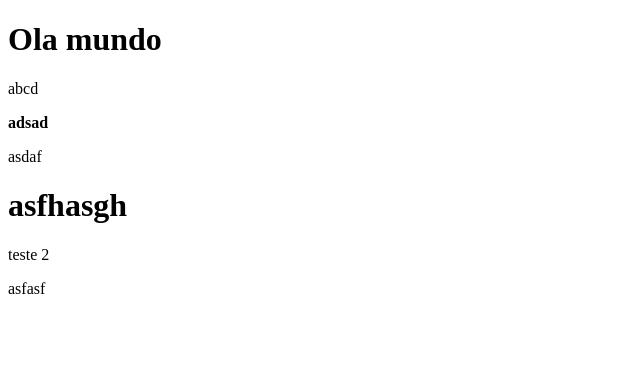
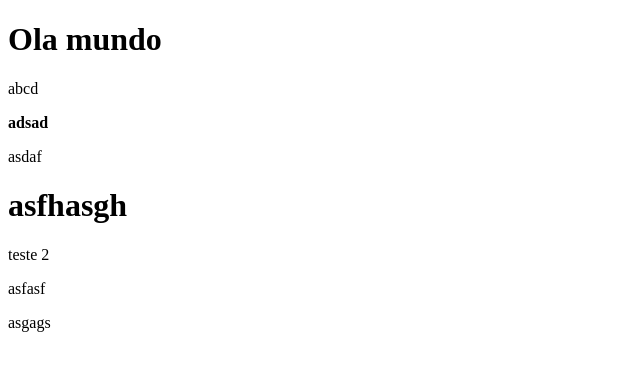
Before and after one commit to JhonnySouzaDosSantos/Teste, a plain HTML site: page index.html in a window 1280 px wide. Shown: the full height of the page, 0-640 px from the left. Drawn offline with Linux system fonts and the light colour scheme.

Commit message:
teste denovo

```diff
--- a/index.html
+++ b/index.html
@@ -13,5 +13,6 @@
     <h1>asfhasgh</h1>
     <p>teste 2</p>
     <p>asfasf</p>
+    <p>asgags</p>
 </body>
 </html>
```
